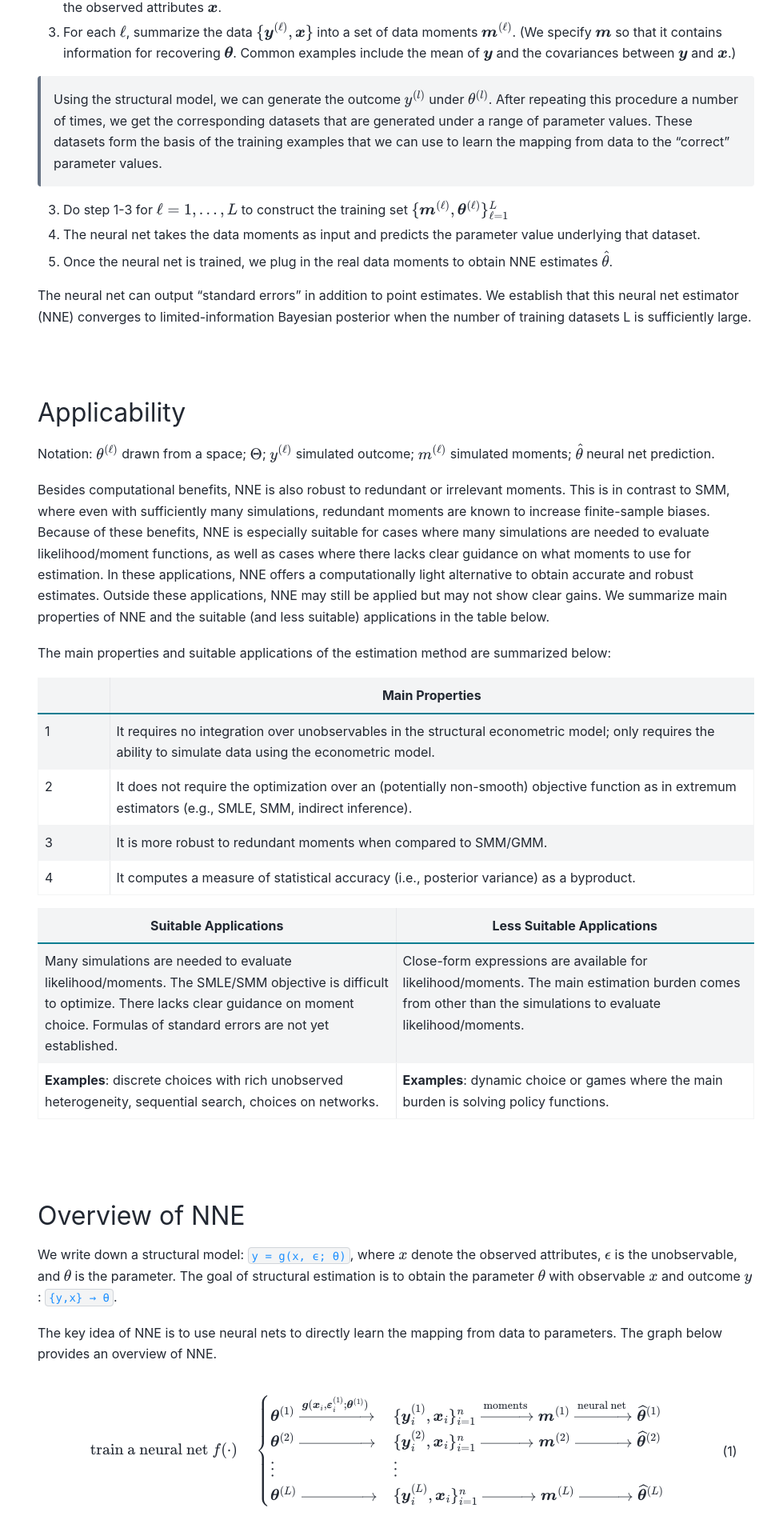
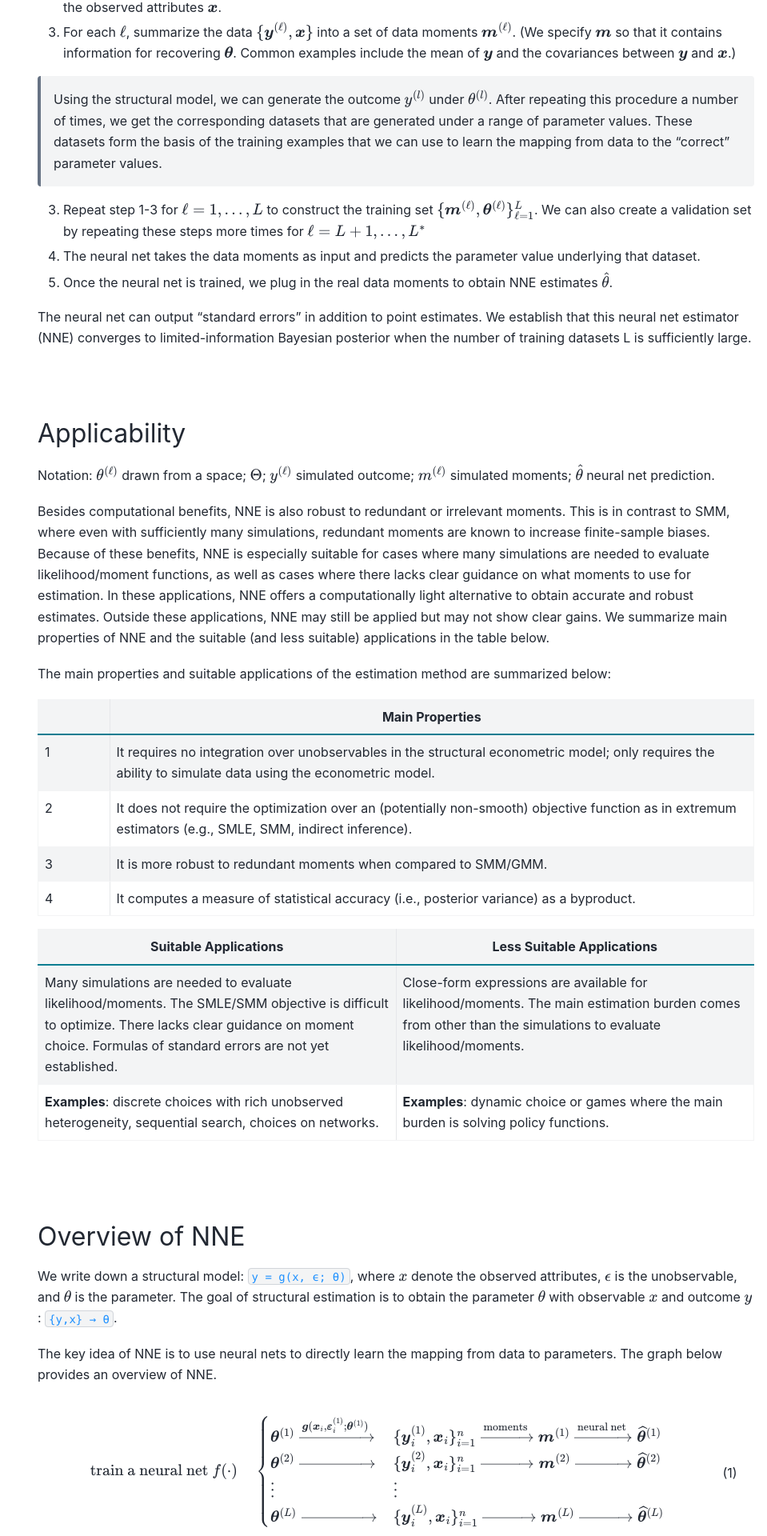
Before and after one commit to nnehome/nnehome.github.io, a Sphinx documentation site: the page built from docs/source/home/home.rst, in a window 1280 px wide. Shown: the part 1878-3798 px from the top of the page at 80% size, without its empty margins (321-1280 px from the left). Built offline with Sphinx 7.4.7 and the PyData theme 0.15.4, drawn with Linux system fonts in a browser that asks for light colours.

Commit message:
some change

```diff
--- a/docs/source/home/home.rst
+++ b/docs/source/home/home.rst
@@ -66,7 +66,7 @@
 
  Using the structural model, we can generate the outcome :math:`y^{(l)}` under :math:`\theta^{(l)}`. After repeating this procedure a number of times, we get the corresponding datasets that are generated under a range of parameter values. These datasets form the basis of the training examples that we can use to learn the mapping from data to the "correct" parameter values.
 
-3. Do step 1-3 for :math:`\ell=1,...,L` to construct the training set :math:`\{\boldsymbol{m}^{(\ell)},\boldsymbol{\theta}^{(\ell)}\}_{\ell=1}^{L}`
+3. Repeat step 1-3 for :math:`\ell=1,...,L` to construct the training set :math:`\{\boldsymbol{m}^{(\ell)},\boldsymbol{\theta}^{(\ell)}\}_{\ell=1}^{L}`. We can also create a validation set by repeating these steps more times for :math:`\ell=L+1,...,L^{*}`
 
 4. The neural net takes the data moments as input and predicts the parameter value underlying that dataset.
 
```
